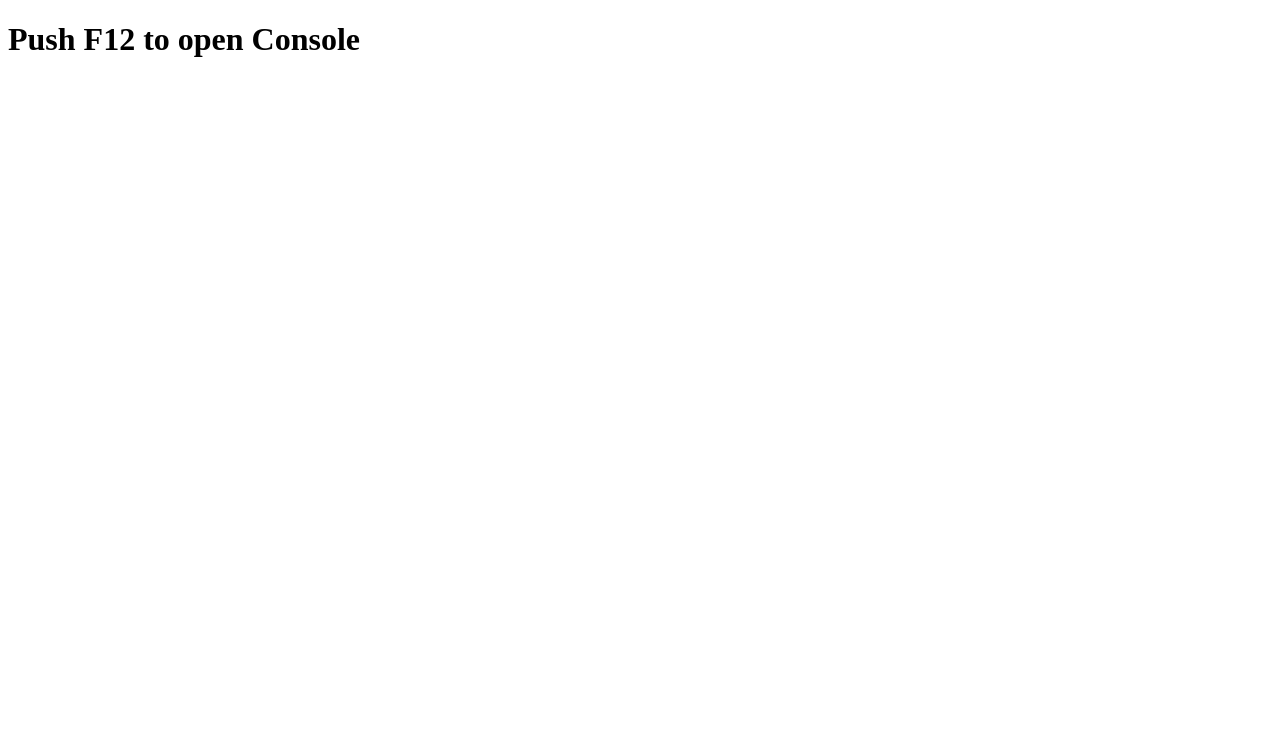
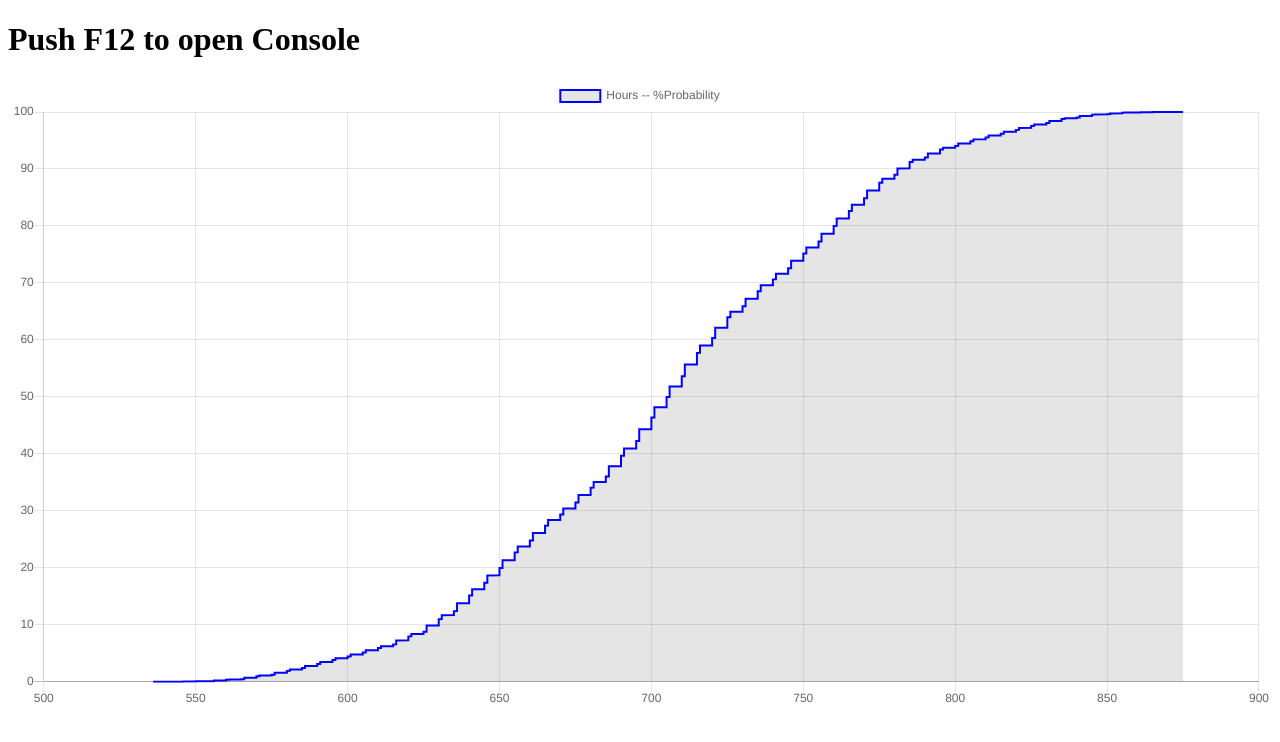
Before and after one commit to tatomyr/discrete-vector, a plain HTML site: page index.html in a window 1280 px wide. Drawn offline with nearby package versions, Linux system fonts and the light colour scheme.

Commit message:
Example #1 visualisation

```diff
--- a/example-1.js
+++ b/example-1.js
@@ -30,3 +30,8 @@
   T.push(embodiment(t, J.next()));
 }
 console.log(T.sort((a, b) => a - b));
+const P = 0.99;
+console.log(
+  `${P * 100}%: [${Math.ceil((T.length - 1) * P)}] =>`,
+  T.sort((a, b) => a - b)[Math.ceil((T.length - 1) * P)]
+);
--- a/index.html
+++ b/index.html
@@ -4,9 +4,59 @@
   <title>Vector Example</title>
   <!-- Put the next line into your html head to enable the Vector library -->
   <script src="discrete-vector.js"></script>
+  <!-- Chart.js CDN -->
+  <script src="https://cdnjs.cloudflare.com/ajax/libs/Chart.js/2.4.0/Chart.bundle.min.js"></script>
 </head><body>
   <h1>Push F12 to open Console</h1>
+
+  <canvas id="myChart" width="400" height="200"></canvas>
   <script src="example-1.js"></script>
+  <script>
+    const datasets = [{
+      // fill: false,
+      // borderColor: 'black',
+      // backgroundColor: 'black',
+      label: 'Hours -- %Probability',
+      // xAxisID: 'Hours',
+      // yAxisID: '%Probability',
+      // pointBorderColor: 'rgba(100,255,0,1)',
+      pointBorderWidth: 0,
+      pointRadius: 0,
+      showLine: true,
+      // spanGaps: true,
+      lineTension: 0,
+      borderWidth: 2,
+      borderColor: 'blue',
+      data: T.sort(
+        (a, b) => a - b
+      ).map(
+        (item, i) => ({ x: item, y: 100 * i / (T.length - 1) })
+      )
+    }];
+
+    const ctx = document.getElementById("myChart");
+    const myChart = new Chart(ctx, {
+      type: 'line',
+      data: {
+        datasets
+      },
+      options: {
+        scales: {
+          xAxes: [{
+            type: 'linear',
+            // type: 'time',
+            position: 'bottom'
+          }],
+          // yAxes: [{
+          //   ticks: {
+          //     beginAtZero:true
+          //   }
+          // }]
+        }
+      }
+    });
+  </script>
+
   <script src="example-2.js"></script>
   <script src="example-3.js"></script>
   <script src="example-4.js"></script>
```
